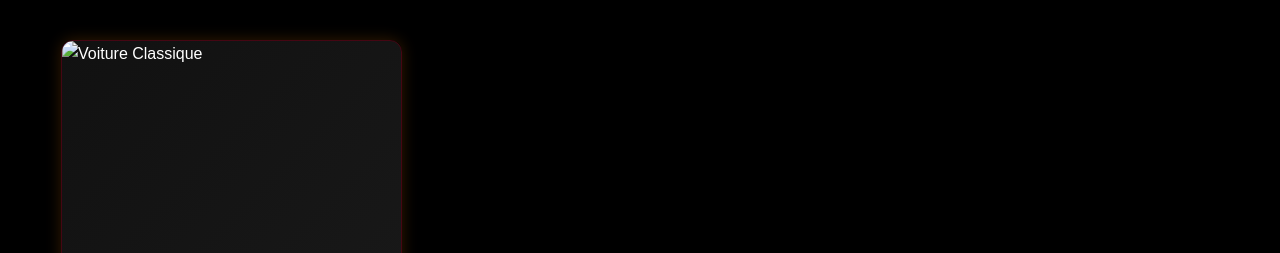
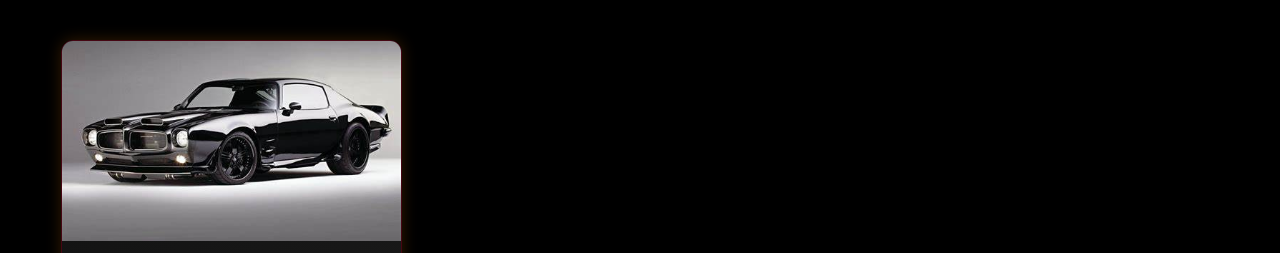
Before and after one commit to realpabloo/les-voitures-, a plain HTML site: page voiture classique-details.html in a window 1280 px wide. Shown: the top 253 px of the page. Drawn offline with Linux system fonts and the light colour scheme; files whose address does not match are found by name.

Commit message:
Update voiture classique-details.html

```diff
--- a/voiture classique-details.html
+++ b/voiture classique-details.html
@@ -13,7 +13,7 @@
               <article class="car-card">
                 <div class="car-card-inner">
                   <div class="car-card-front">
-                    <img src="image/OIP (1).jpeg" alt="Voiture Classique">
+                    <img src="OIP (1).jpeg" alt="Voiture Classique">
                     <h2>Voiture Classique</h2>
                     <p>Modèle rétro emblématique des années 60.</p>
                   </div>
```
